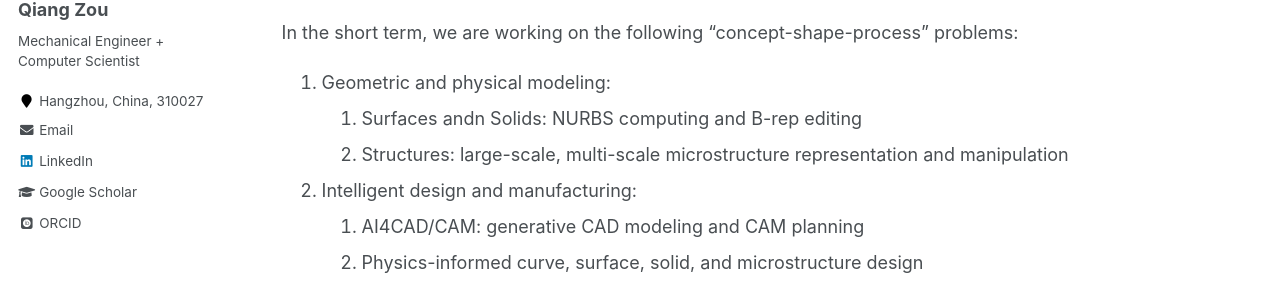
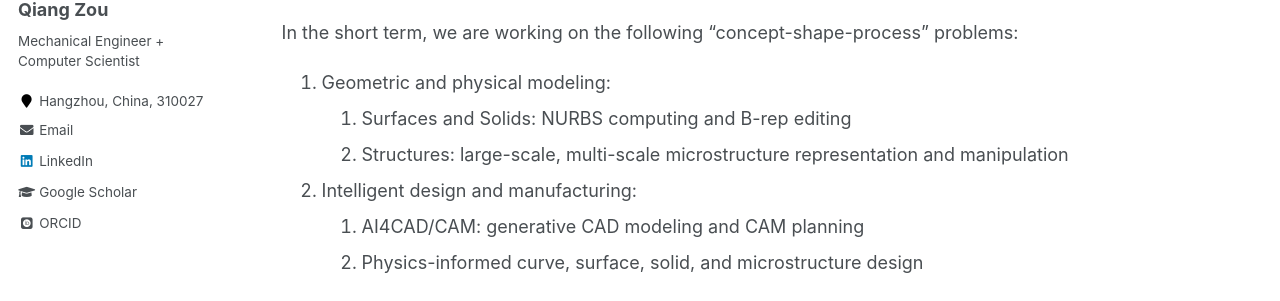
Before and after one commit to Qiang-Zou/Qiang-Zou.github.io, a Jekyll site: the page built from _pages/group.md, in a window 1280 px wide and 900 px high. Shown: the part 304-605 px from the top of the window. Built offline with Jekyll 4.4.1, drawn with Linux system fonts in a browser that asks for light colours; some web fonts are replaced.

Commit message:
Update group.md

```diff
--- a/_pages/group.md
+++ b/_pages/group.md
@@ -20,7 +20,7 @@ In DMA Lab, we are interested in questions like: Which parts are computerizable
 
 In the short term, we are working on the following "concept-shape-process" problems:
 1. Geometric and physical modeling:
-    1. Surfaces andn Solids: NURBS computing and B-rep editing
+    1. Surfaces and Solids: NURBS computing and B-rep editing
     1. Structures: large-scale, multi-scale microstructure representation and manipulation
 1. Intelligent design and manufacturing:
     1. AI4CAD/CAM: generative CAD modeling and CAM planning
```
